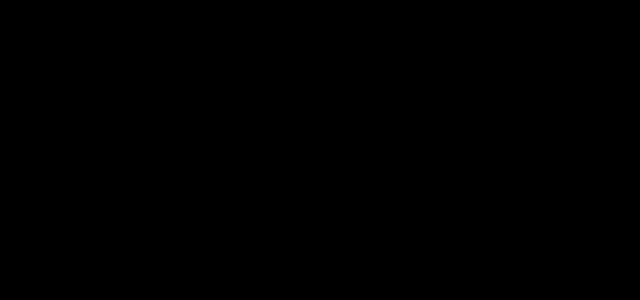
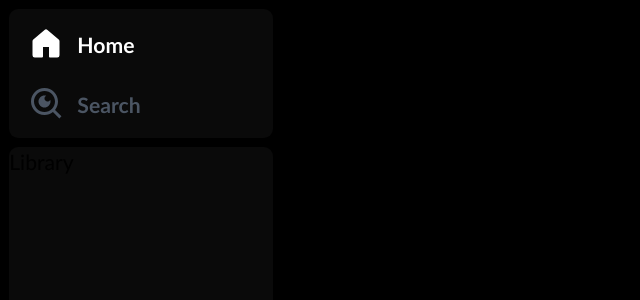
Before and after one commit to shliakhetko/spotify, a React (Create React App) app: page / in a window 1280 px wide. Shown: the top 300 px of the page, without its empty margins (0-640 px from the left). Built offline with nearby package versions, Linux system fonts and the light colour scheme.

Commit message:
Add Menu

```diff
--- a/package.json
+++ b/package.json
@@ -3,6 +3,7 @@
   "version": "0.1.0",
   "private": true,
   "dependencies": {
+    "@reduxjs/toolkit": "^2.1.0",
     "@testing-library/jest-dom": "^5.17.0",
     "@testing-library/react": "^13.4.0",
     "@testing-library/user-event": "^13.5.0",
@@ -10,11 +11,15 @@
     "@types/node": "^16.18.79",
     "@types/react": "^18.2.51",
     "@types/react-dom": "^18.2.18",
+    "classnames": "^2.5.1",
     "react": "^18.2.0",
     "react-dom": "^18.2.0",
     "react-helmet": "^6.1.0",
+    "react-icons": "^5.0.1",
+    "react-redux": "^9.1.0",
     "react-router-dom": "^6.22.0",
     "react-scripts": "5.0.1",
+    "redux": "^5.0.1",
     "sass": "^1.70.0",
     "typescript": "^4.9.5",
     "web-vitals": "^2.1.4"
--- a/src/App.tsx
+++ b/src/App.tsx
@@ -1,8 +1,17 @@
-import React from 'react';
+import React, { useEffect } from "react";
+import { Library } from "./sections/Library/Library";
+import { Menu } from "./sections/Menu/Menu";
+import { useSelector } from "react-redux";
 
 function App() {
   return (
-    <div className="App">
+    <div className="App flex p-1">
+      <div className="w-1/4 p-1">
+        <Menu />
+        <Library />
+      </div>
+      <div className="w-2/3 p-1"></div>
+      <div className="w-1/4 p-1"></div>
     </div>
   );
 }
--- /dev/null
+++ b/src/sections/Library/Library.tsx
@@ -0,0 +1,7 @@
+import React from 'react'
+
+export const Library = () => {
+  return (
+    <div className='h-full w-full rounded-lg bg-neutral-950'>Library</div>
+  )
+}
--- /dev/null
+++ b/src/sections/Menu/Menu.tsx
@@ -0,0 +1,13 @@
+import React from "react";
+import { MenuItem } from "./MenuItem";
+import { GoHomeFill, GoHome } from "react-icons/go";
+import { RiSearchEyeFill, RiSearchEyeLine } from "react-icons/ri";
+
+export const Menu = () => {
+  return (
+    <div className="h-28 md:w-full w-16 py-1 px-2 mb-2 rounded-lg bg-neutral-950">
+      <MenuItem Icon={GoHome} HoverIcon={GoHomeFill} title={"Home"} actionType={"HOME"} />
+      <MenuItem Icon={RiSearchEyeLine} HoverIcon={RiSearchEyeFill} title={"Search"} actionType={"SEARCH"} />
+    </div>
+  );
+};
--- /dev/null
+++ b/src/sections/Menu/MenuItem.tsx
@@ -0,0 +1,59 @@
+import React, { useState } from "react";
+import { IconType } from "react-icons";
+import classNames from "classnames";
+import { useAppDispatch, useAppSelector } from "../../redux/hooks";
+import { MenuSectionType } from "../../redux/reducers/menuReducer";
+import { MenuActionTypes } from "../../redux/action-types/menuActionsTypes";
+
+type Props = {
+  Icon: IconType;
+  HoverIcon?: IconType;
+  title: string;
+  actionType: string;
+};
+
+export const MenuItem = (props: Props) => {
+  const dispatch = useAppDispatch();
+  const state = useAppSelector((state) => state.menu.section);
+
+  const iconSize = 36;
+
+  const [isHover, setHover] = useState(false);
+  const isSelected =
+    state === MenuSectionType[props.actionType as keyof typeof MenuSectionType];
+
+  const Icon: IconType = props.Icon;
+  const HoverIcon: IconType = props.HoverIcon || props.Icon;
+
+  return (
+    <button
+      className={classNames(
+        "h-1/2 w-full p-2 flex items-center hover:text-white transition",
+        isSelected ? "text-white" : "text-gray-600"
+      )}
+      onClick={() => {
+        dispatch({
+          type: MenuActionTypes[
+            props.actionType as keyof typeof MenuSectionType
+          ],
+        });
+        console.log(state);
+      }}
+      onMouseEnter={() => {
+        setHover(true);
+      }}
+      onMouseLeave={() => {
+        setHover(false);
+      }}
+    >
+      <div className="">
+        {isSelected ? <HoverIcon size={iconSize} /> : <Icon size={iconSize} />}
+      </div>
+      <span
+        className={classNames("ml-3 mt-1 font-bold md:block hidden", isHover && "underline")}
+      >
+        {props.title}
+      </span>
+    </button>
+  );
+};
```
Also changed, not shown: 1 other file (tests, documents, lock files or other folders).
